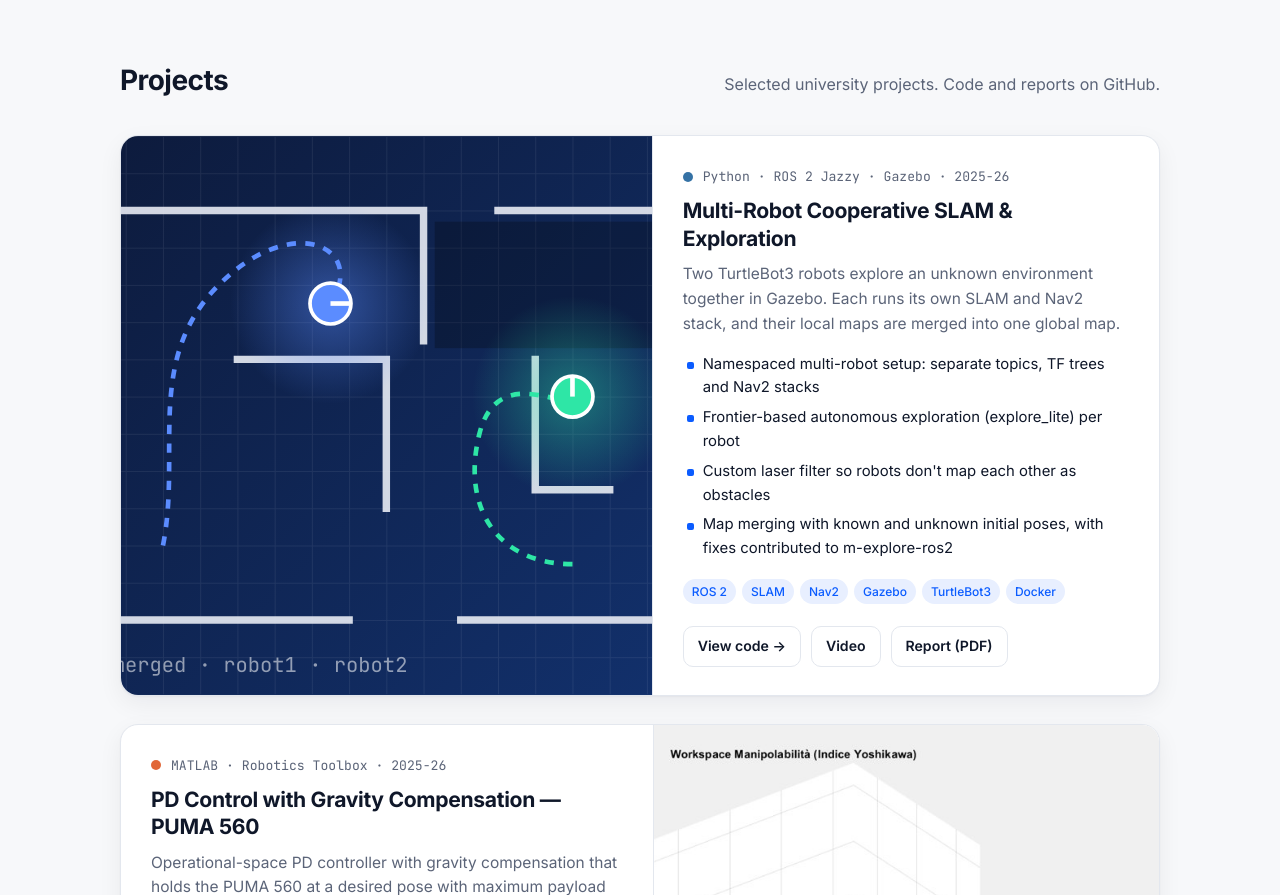
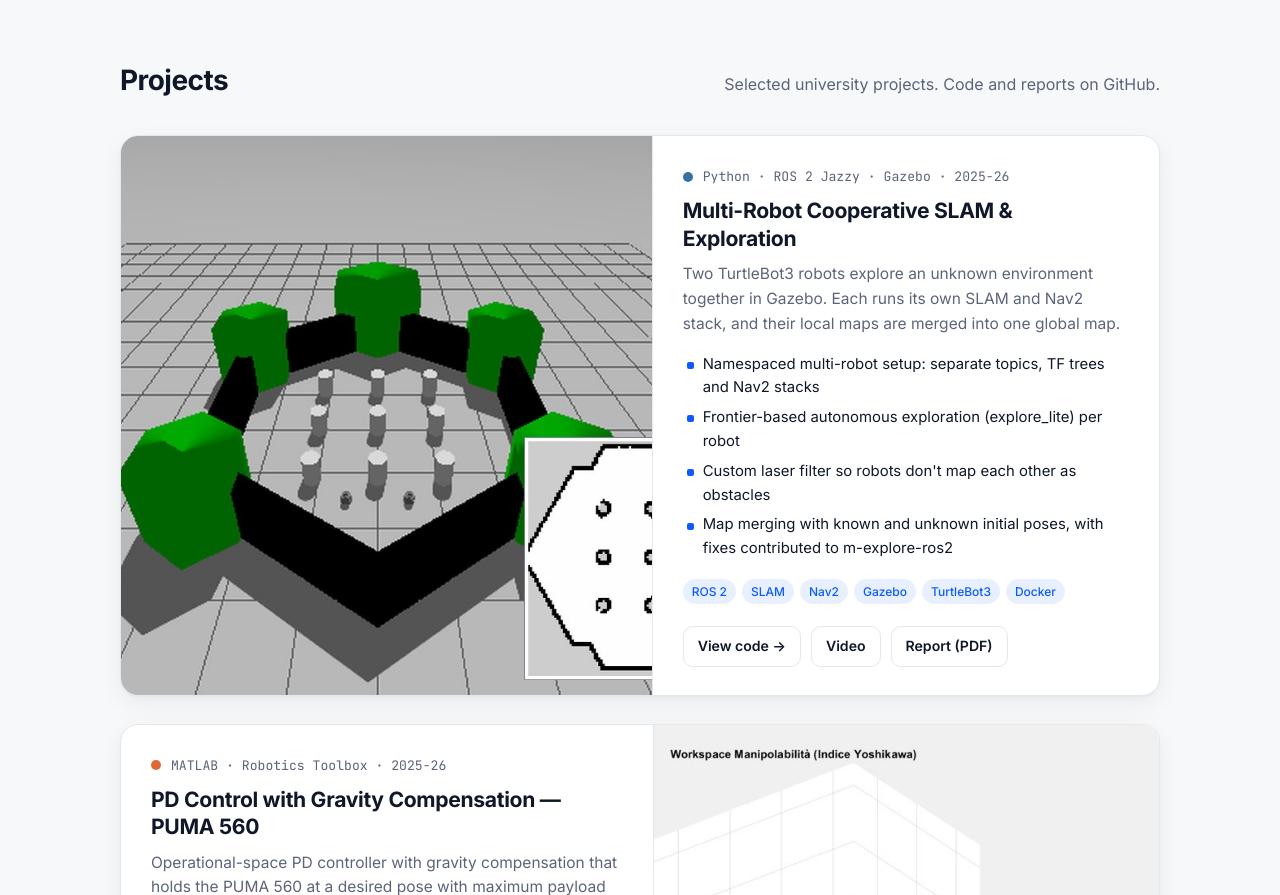
Before and after one commit to angeloucciag-cmyk/angeloucciag-cmyk.github.io, a plain HTML site: page index.html in a window 1280 px wide. Shown: the part 500-1395 px from the top of the page. Drawn offline with Linux system fonts and the light colour scheme.

Commit message:
Use report figure for the SLAM project card

```diff
--- a/index.html
+++ b/index.html
@@ -207,32 +207,7 @@
 
         <!-- Multi-robot SLAM -->
         <article class="card">
-          <div class="media illus" aria-hidden="true">
-            <svg viewBox="0 0 400 300" preserveAspectRatio="xMidYMid slice">
-              <defs>
-                <pattern id="g" width="20" height="20" patternUnits="userSpaceOnUse"><path d="M20 0H0V20" fill="none" stroke="rgba(255,255,255,.07)"/></pattern>
-                <radialGradient id="scanA"><stop offset="0" stop-color="#5b8cff" stop-opacity=".45"/><stop offset="1" stop-color="#5b8cff" stop-opacity="0"/></radialGradient>
-                <radialGradient id="scanB"><stop offset="0" stop-color="#2ee6a6" stop-opacity=".4"/><stop offset="1" stop-color="#2ee6a6" stop-opacity="0"/></radialGradient>
-              </defs>
-              <rect width="400" height="300" fill="url(#g)"/>
-              <!-- explored map walls -->
-              <g stroke="#e8ecf4" stroke-width="4" stroke-linecap="square" fill="none" opacity=".9">
-                <path d="M40 40H220V110"/><path d="M260 40H360V260H240"/><path d="M40 40V260H180"/>
-                <path d="M120 120H200V200"/><path d="M280 120V190H320"/>
-              </g>
-              <!-- unexplored area -->
-              <rect x="226" y="46" width="128" height="68" fill="rgba(0,0,0,.25)"/>
-              <!-- paths -->
-              <path d="M80 220C90 170 70 120 110 80S190 60 170 90" stroke="#5b8cff" stroke-width="2.5" stroke-dasharray="5 5" fill="none"/>
-              <path d="M300 230C260 230 240 200 250 160S300 150 300 140" stroke="#2ee6a6" stroke-width="2.5" stroke-dasharray="5 5" fill="none"/>
-              <!-- robots with lidar -->
-              <circle cx="170" cy="90" r="54" fill="url(#scanA)"/>
-              <circle cx="300" cy="140" r="54" fill="url(#scanB)"/>
-              <g><circle cx="170" cy="90" r="11" fill="#5b8cff" stroke="#fff" stroke-width="2"/><path d="M170 90L181 90" stroke="#fff" stroke-width="2.5"/></g>
-              <g><circle cx="300" cy="140" r="11" fill="#2ee6a6" stroke="#fff" stroke-width="2"/><path d="M300 140L300 129" stroke="#fff" stroke-width="2.5"/></g>
-              <text x="20" y="288" fill="rgba(255,255,255,.55)" font-family="JetBrains Mono, monospace" font-size="11">/map_merged · robot1 · robot2</text>
-            </svg>
-          </div>
+          <div class="media"><img src="assets/img/slam-gazebo-map.jpg" alt="Two TurtleBot3 robots in the Gazebo TurtleBot3 world, with the merged map built by cooperative SLAM" loading="lazy"></div>
           <div class="body">
             <div class="meta mono"><span class="dot" style="background:#3572A5"></span>Python · ROS 2 Jazzy · Gazebo · 2025-26</div>
             <h3>Multi-Robot Cooperative SLAM &amp; Exploration</h3>
```
Also changed, not shown: assets/img/slam-gazebo-map.jpg (added).
